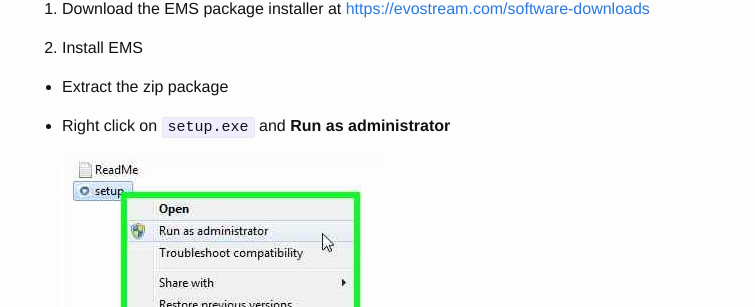
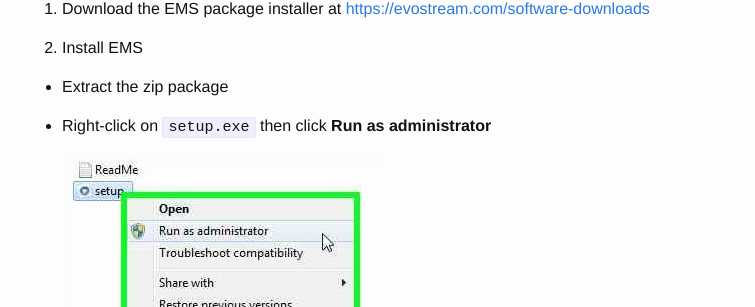
Before and after one commit to EvoStream/ems_quick_start_guide, a Jekyll site: the page built from _posts/2016-01-01-ems-quick-start-guide-windows.md, in a window 1280 px wide and 900 px high, scrolled down 357 px. Shown: the part 143-450 px from the top of the window, without its empty margins (238-993 px from the left). Built offline with Jekyll 4.4.1, drawn with Linux system fonts in a browser that asks for light colours; some of the changed text lies outside the part shown.

Commit message:
Minor fixes

```diff
--- a/_posts/2016-01-01-ems-quick-start-guide-windows.md
+++ b/_posts/2016-01-01-ems-quick-start-guide-windows.md
@@ -20,7 +20,7 @@ The document also provide instructions for some basic features of the EMS such a
 
   - Extract the zip package
 
-  - Right click on `setup.exe` and **Run as administrator**
+  - Right-click on `setup.exe` then click **Run as administrator**
 
     ![qsgfw1.jpg]({{site.baseurl}}/assets/qsgfw1.jpg)
 
```
Also changed, not shown: other parts of _posts/2016-01-01-ems-quick-start-guide-windows.md (+1 -1 lines).
